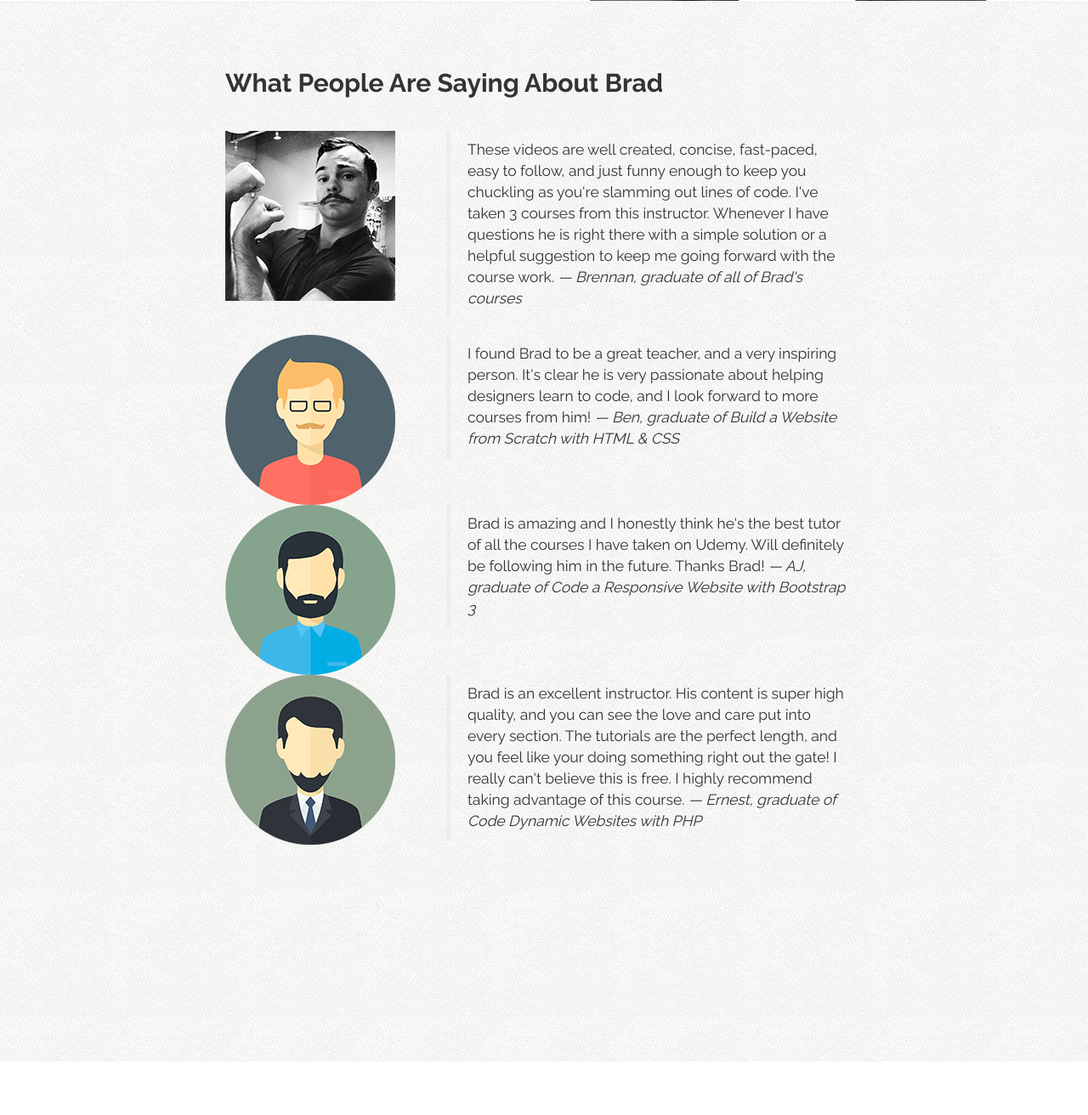
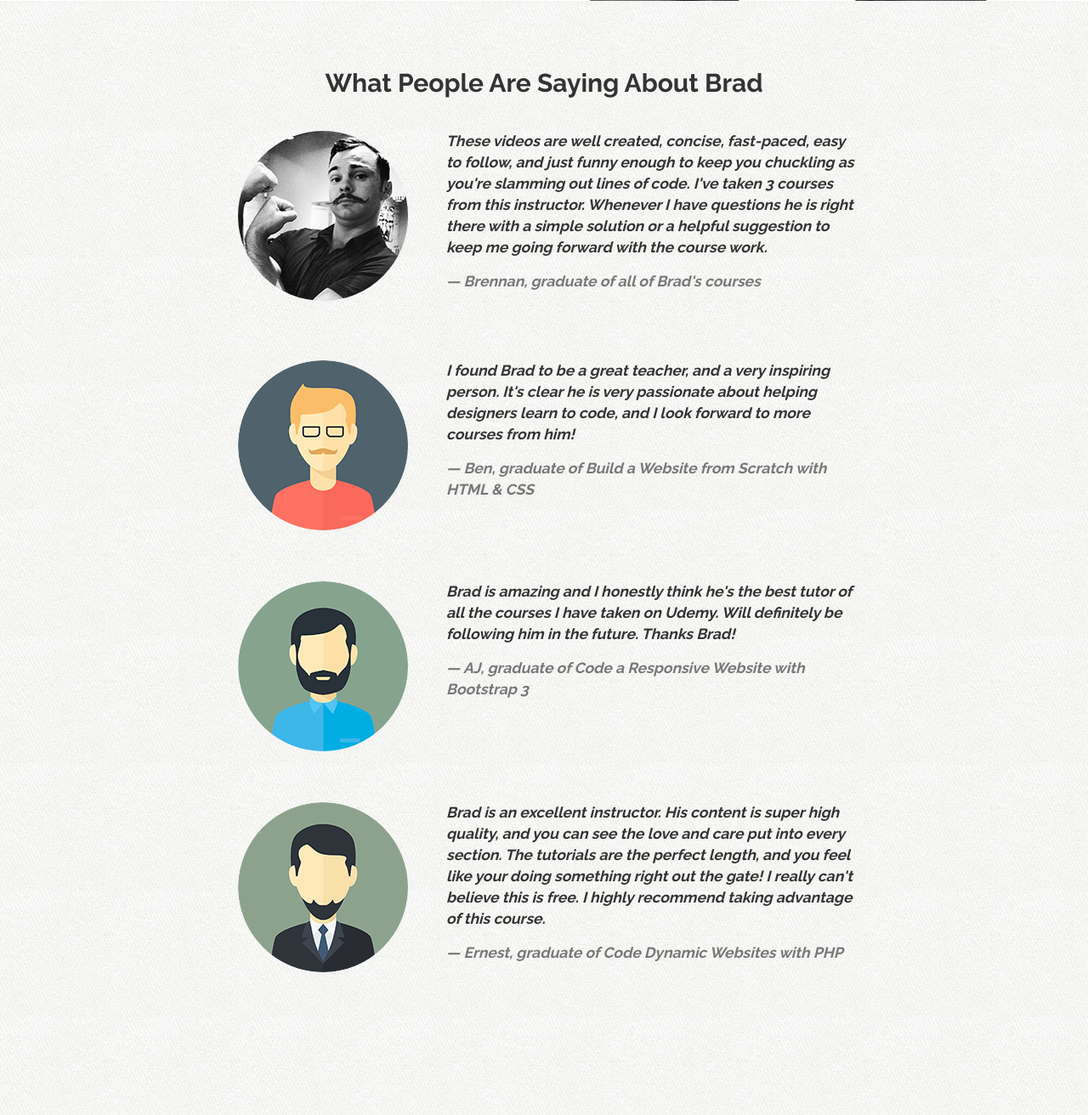
Before and after one commit to phantomhand/bootstrap-to-wordpress, a PHP site: page / in a window 1280 px wide. Shown: the part 5188-6500 px from the top of the page at 85% size. Before the commit the page ends 6437 px from the top, so only its background shows below. Run offline with PHP 8.4, Linux system fonts and the light colour scheme; some libraries are stand-ins or nearby versions.

Commit message:
Add style for and related to Testimonials section

```diff
--- a/assets/css/custom.css
+++ b/assets/css/custom.css
@@ -89,6 +89,24 @@ img {
 
 .badge.social.gplus:hover{
 	background: #db4b39;
+}
+
+blockquote {
+	padding: 0;
+	border: none;
+	font-style: italic;
+	font-weight: bold;
+	text-align: left;
+}
+
+blockquote cite {
+	display: block;
+	color: #777;
+	margin: 15px 0 0 0;
+}
+
+blockquote:before {
+	display: none;
 }
 
 /* === HERO === */
@@ -240,7 +258,19 @@ section {
 	font-weight: normal;
 }
 
+#kudos {
+	text-align: center;
+}
 
+.testimonial {
+	margin-bottom: 60px;
+}
+
+.testimonial img {
+	-webkit-border-radius: 50%;
+	-moz-border-radius: 50%;
+	border-radius: 50%;
+}
 
 /* === CUSTOM ICON SPRITES === */
 
```
